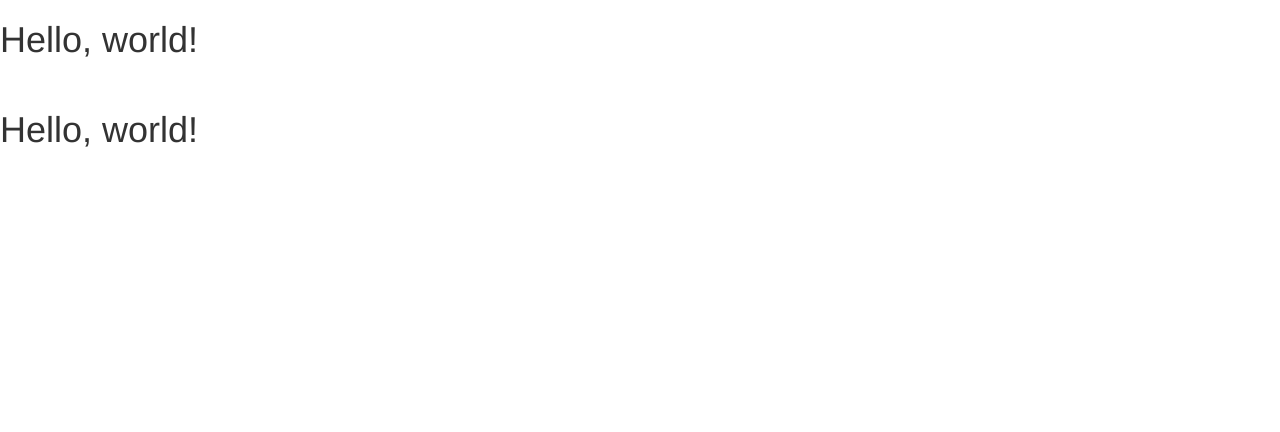
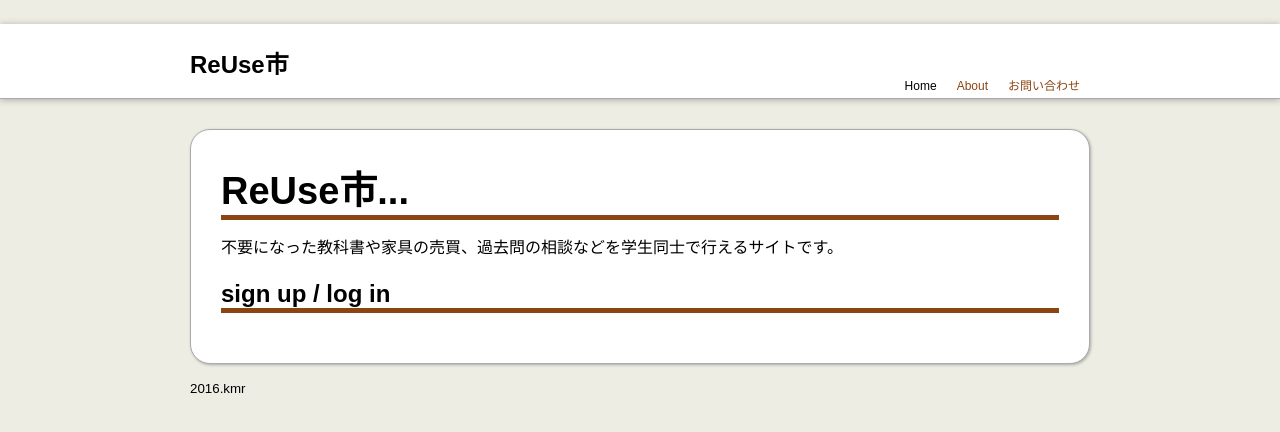
Before and after one commit to kmrkmr/kmrkmr.github.io, a plain HTML site: page index.html in a window 1280 px wide. Drawn offline with nearby package versions, Linux system fonts and the light colour scheme.

Commit message:
2.2 commit

```diff
--- /dev/null
+++ b/about.css
@@ -0,0 +1,87 @@
+body {
+  font-family: YuGothic, "游ゴシック", "メイリオ", Meiryo, "ヒラギノ角ゴ Pro W3", "Hiragino Kaku Gothic Pro", sans-serif;
+  background-color: #ccc;
+  font-size: 14px;
+}
+
+span.green {
+    color: #090;
+}
+
+header {
+    background-image: url();
+    background-position: center center;
+    background-size: cover;
+    background-repeat: no-repeat;
+    padding-bottom: 70px;
+}
+
+#logo {
+  padding: 20px 0;
+  text-align: center;
+}
+
+#logo img {
+    max-width: 300px;
+    border: 5px solid #fff;
+    border-radius: 100%;
+}
+
+#logo h1 {
+    letter-spacing: 0.15em;
+    color: #fff;
+    text-shadow: 6px 6px 3px #000;
+}
+nav {
+    margin: 0 0 30px 0;
+    padding: 10px 0;
+    text-align: center;
+    background: #fff;
+}
+
+nav ul {
+    margin: 0 10px;
+    padding: 0;
+}
+
+nav ul li {
+  margin: 0 20px;
+  display: inline-block;
+}
+
+nav ul li a {
+    margin: 15px 10px;
+    color: #999;
+    font-weight: bold;
+    }
+nav ul a.selected {
+    color: #000;
+}
+
+.container {
+    max-width: 500px;
+    margin: -50px auto 0;
+    background-color: #fff;
+}
+
+section {
+  padding: 30px 20px;
+}
+
+section h2 {
+  padding: 10px 0 20px 0;
+  text-align: center;
+  letter-spacing: 0.15em;
+}
+
+footer {
+  padding: 20px 0;
+  font-size: 93%;
+  text-align: center;
+  background-color: #ccc;
+  color: #666;
+}
+* {
+    margin: 0;
+    padding: 0;
+}
--- /dev/null
+++ b/index.css
@@ -0,0 +1,110 @@
+body
+{
+  font-family: 'メイリオ', sans-serif; /*フォントを決める*/
+  background-color: #edede3;
+  margin: 0;                 /*bodyまわりの余白をなくす*/
+}
+
+p
+{
+  line-height: 1.5;
+}
+
+/*ヘッダー*/
+header
+{
+  background-color: #ffffff;
+  border-bottom: solid 1px #aaaaaa;  /*ヘッダーの下の罫線*/
+  margin-bottom: 30px;               /*ヘッダーとアーティクルの間*/
+  box-shadow: 0 1px 7px #aaaaaa;     /*ヘッダーの影*/
+  padding: 5px;                      /*ヘッダ内の文字をゆったりさせる*/
+}
+
+header h1    /*ヘッダの文字だけに注文をつける*/
+{
+  font-family: 'メイリオ', sans-serif;
+  font-size: 24px;
+  width: 900px;
+  margin-left: auto;
+  margin-right: auto;   /*アーティクルとフッタに合わせる*/
+}
+
+/*ナビゲーションメニュ*/
+nav ul
+{
+  list-style-type: none;  /*リストの黒丸をとる*/
+  margin-top: 0;
+  margin-bottom: 0;
+  padding-left: 0;   /*navのリスト周りの余白をとる*/
+  font-size: 0;      /*html上のul内で改行された分の余白をとる*/
+}
+
+nav li  /*ナビゲーションメニュのリストの表示*/
+{
+  display: inline;    /*liの本来の縦表示を横表示にする（インラインボックスの構成）*/
+  font-size: 12px;
+  padding-left: 10px;  /*それぞれ単語(li)の左に余白*/
+  padding-right: 10px; /*それぞれ単語(li)の右に余白*/
+}
+
+nav  /*ナヴィゲーションメニュ自体をどうするか*/
+{
+  width: 900px;
+  margin-left: auto;
+  margin-right: auto;   /*この３行でアーティクルと揃う*/
+  text-align: right;    /*ヘッダの右側に配置*/
+  margin-top: -20px;    /*ヘッダのサイト名と高さ調整フィーリング*/
+}
+
+nav a   /*文字のデザイン*/
+{
+  color: #8b4513;
+  text-decoration: none;  /*文字の下線が消える*/
+}
+
+nav a:hover   /*カーソルを重ねたときに文字をデザインする*/
+{
+  color: #ff0000;
+}
+
+nav a.selected
+{
+  color: #000;
+}
+
+/*アーティクル*/
+article
+{
+  background-color: #ffffff;
+  width: 900px;              /*だいたい１行５２文字くらいになる*/
+  margin-left: auto;
+  margin-right: auto;
+  border: solid 1px #aaaaaa;  /* 罫線太さ１pxのグレー*/
+  padding: 30px;              /*アーティクルの内側上下左右３０pxの余白*/
+  box-sizing: border-box;     /*widthの範囲をコンテンツから罫線までに広げる*/
+  margin-bottom: 15px;        /*アーティクルとフッターの余白を設定*/
+  box-shadow: 1px 1px 3px #aaaaaa; /*アーティクル（box）に影をつける*/
+  border-radius: 20px;        /*罫線の角を丸くする*/
+}
+
+article h1
+{
+  font-family: 'メイリオ', sans-serif;  /*h1の文字にだけフォントの指定*/
+  font-size: 38px;
+  margin-top: 0;   /*タイトルの上の余白を０に*/
+  margin-bottom: 0;
+  border-bottom: solid 5px #8b4513;
+}
+
+article h2
+{
+  border-bottom: solid 5px #8b4513;
+}
+
+/*フッター*/
+footer
+{
+  width: 900px;  /*だいたい１行５２文字くらいになる*/
+  margin-left: auto;
+  margin-right: auto;
+}
--- a/index.html
+++ b/index.html
@@ -1,19 +1,50 @@
 <!DOCTYPE html>
-<html lang="ja">
+<html lang="ja">   　　<!--言語の設定-->
   <head>
-    <meta charset="utf-8">
+    <meta charset="utf-8">  　　<!--エンコードの指定-->
+
     <meta http-equiv="X-UA-Compatible" content="IE=edge">
     <meta name="viewport" content="width=device-width, initial-scale=1">
-    <title>Bootstrap Sample</title>
-    <!-- BootstrapのCSS読み込み -->
-    <link rel="stylesheet" href="//maxcdn.bootstrapcdn.com/bootstrap/3.3.5/css/bootstrap.min.css">
+
+    <title>ReUse市 Home</title>  　　　　　<!--ページタイトル-->
+    <link rel="stylesheet" href="index.css">  <!--スタイルシートの指定：cssと互換-->
+
     <!-- jQuery読み込み -->
     <script src="//ajax.googleapis.com/ajax/libs/jquery/1.11.3/jquery.min.js"></script>
     <!-- BootstrapのJS読み込み -->
     <script src="//maxcdn.bootstrapcdn.com/bootstrap/3.3.5/js/bootstrap.min.js"></script>
+
   </head>
-  <body>
-    <h1>Hello, world!</h1><br />
-    <h1>Hello, world!</h1><br />
-  </body>
+
+    <body>
+
+     <header>
+      <h1>ReUse市</h1>
+      <nav>  <!--ナビゲーションメニュを作る-->
+      <ul>
+      <li><a href = "index.html" class="selected">Home</a></li>
+      <li><a href = "about.html">About</a></li>
+      <li><a href = "contact.html">お問い合わせ</a></li>
+      </ul>
+      </nav>
+     </header>
+
+      <article>
+      <h1>ReUse市...</h1>
+
+      <p>
+      不要になった教科書や家具の売買、過去問の相談などを学生同士で行えるサイトです。<br />
+      </p>
+
+      <h2>sign up / log in</h2>
+
+      <!--sign upボタンと、log inボタンを作る予定-->
+
+      </article>
+
+      <footer>
+      <small> 2016.kmr</small>
+      </footer>
+
+    </body>
 </html>
```
Also changed, not shown: about.html (added, +36 -0 lines), indexx.html (+2 -2 lines), profile.jpg (added).
